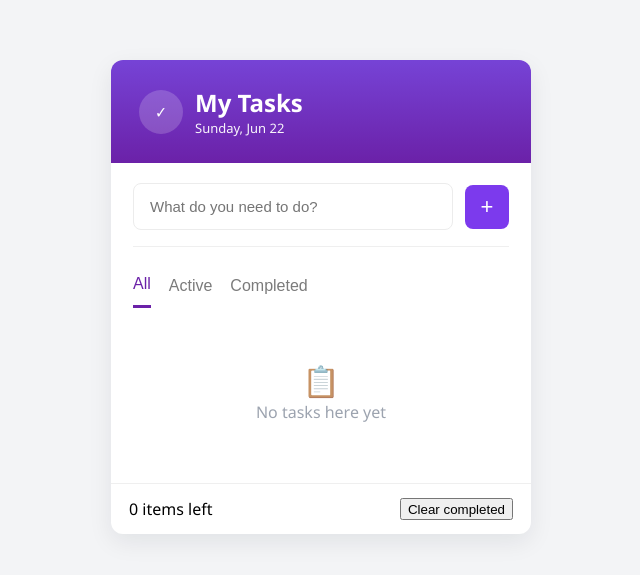
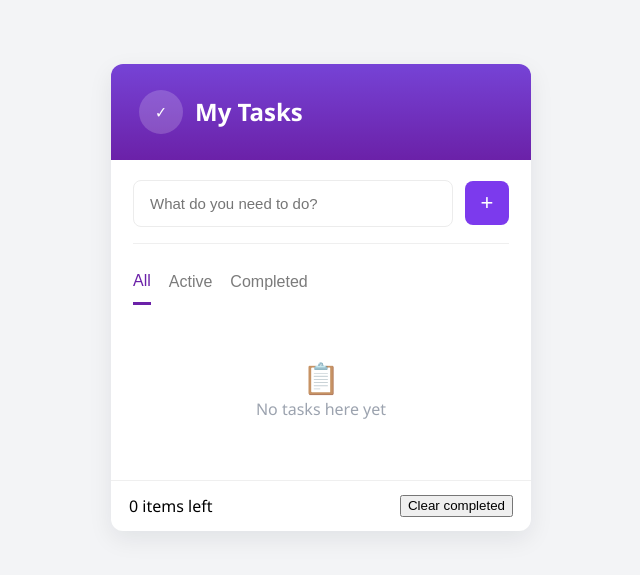
Before and after one commit to AURORAE-codermode/TODO, a plain HTML site: page index.html in a window 1280 px wide. Shown: the part 151-726 px from the top of the page, without its empty margins (319-959 px from the left). Drawn offline with Linux system fonts and the light colour scheme.

Commit message:
Update index.html

```diff
--- a/index.html
+++ b/index.html
@@ -13,7 +13,7 @@
           <div class="brand__icon">✓</div>
           <div>
             <h1 class="brand__title">My Tasks</h1>
-            <div class="brand__date">Sunday, Jun 22</div>
+            <div class="brand__date"></div>
           </div>
         </div>
       </header>
```
